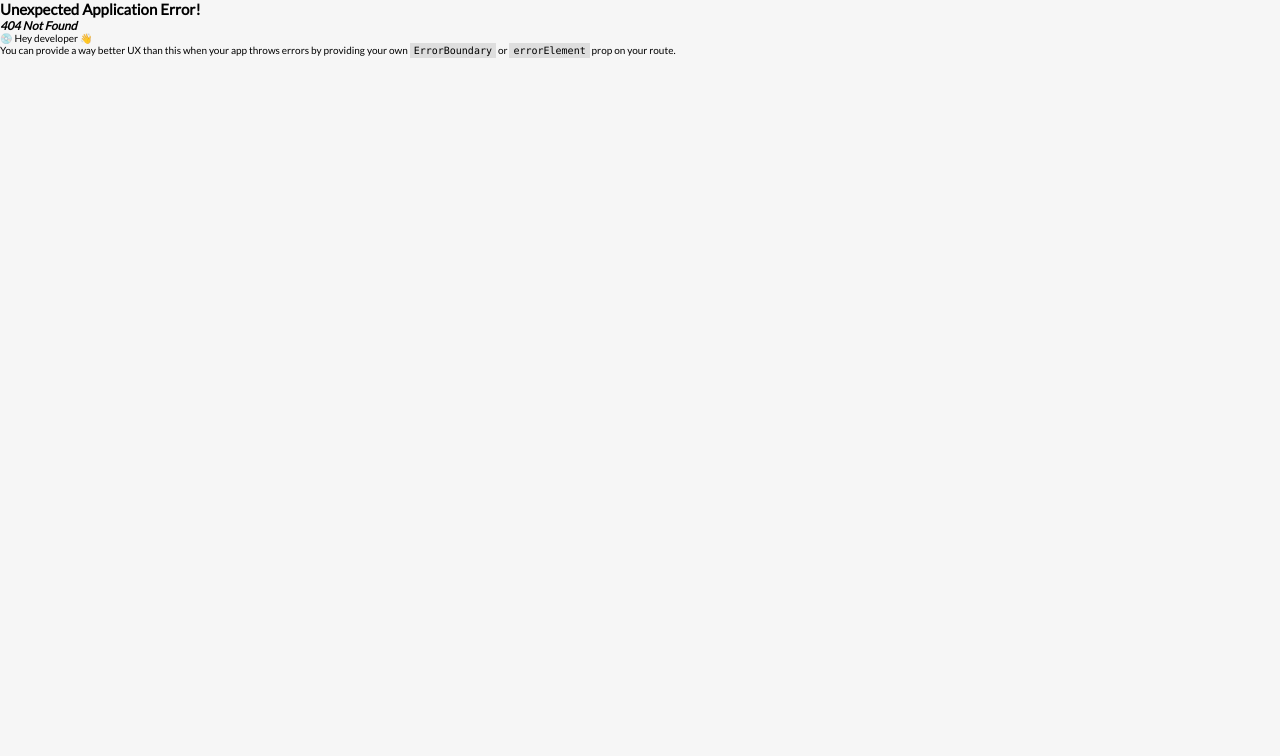
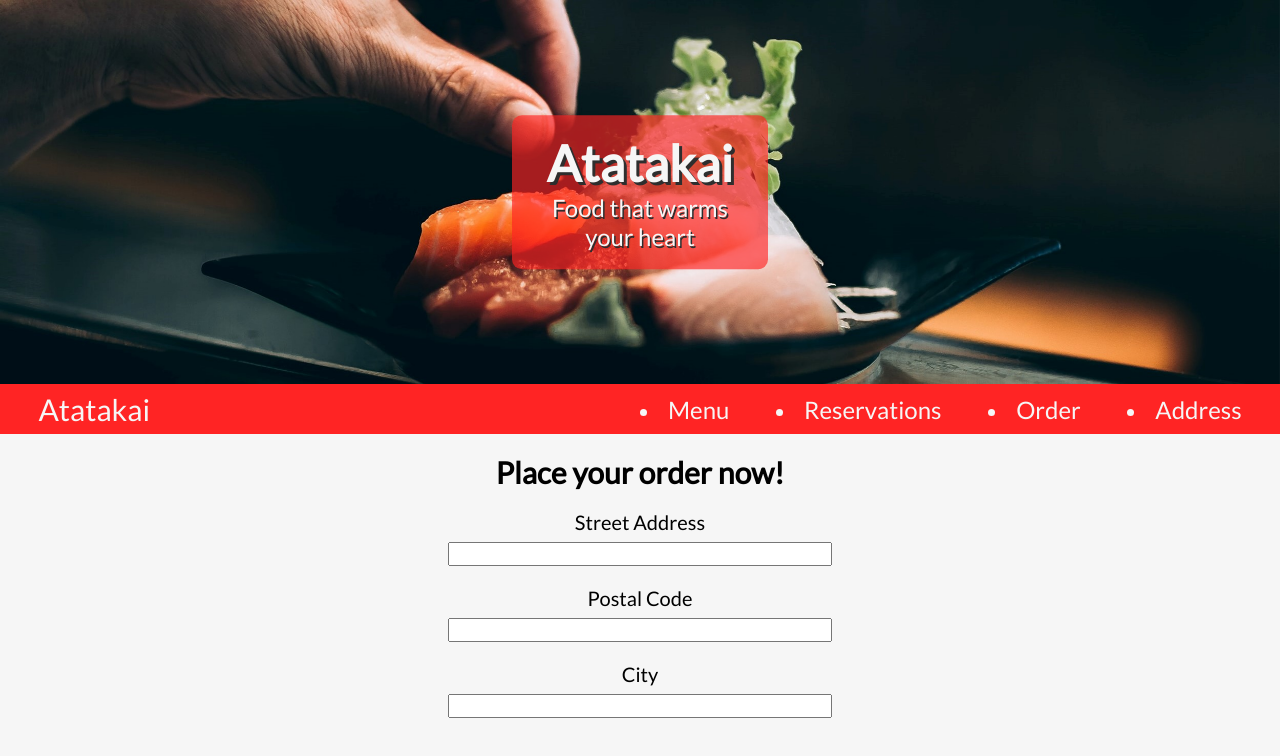
Before and after one commit to Randoraz/RestaurantApp, a React (Create React App) app: page /order in a window 1280 px wide. Before the commit this address had no page. Shown: the top 756 px of the page. Built offline with nearby package versions, Linux system fonts and the light colour scheme.

Commit message:
Create order page

```diff
--- a/src/features/NavBar/NavBar.js
+++ b/src/features/NavBar/NavBar.js
@@ -14,7 +14,7 @@ export const NavBar = () => {
                     <a href="#reservations" className="header-link">Reservations</a>
                 </li>
                 <li className="navbar-list">
-                    <a href="#order" className="header-link">Order</a>
+                    <Link to="order" className="header-link">Order</Link>
                 </li>
                 <li className="navbar-list">
                     <Link to={"address"} className="header-link">Address</Link>
--- /dev/null
+++ b/src/routes/Order/Order.css
@@ -0,0 +1,20 @@
+.order {
+    text-align: center;
+}
+
+.order h2 {
+    font-size: 3rem;
+    margin: 2rem auto;
+}
+
+.order input {
+    margin-bottom: 2rem;
+    height: 2.4rem;
+    width: 30%;
+}
+
+.order label {
+    margin-bottom: 0.8rem;
+    display: inline-block;
+    font-size: 2rem;
+}
--- /dev/null
+++ b/src/routes/Order/Order.js
@@ -0,0 +1,27 @@
+import React from "react";
+import './Order.css';
+
+export const Order = () => {
+    return (
+        <div className="order">
+            <h2>Place your order now!</h2>
+            <form>
+                <label for="street-address">Street Address</label>
+                <br></br>
+                <input id="street-address" type="text"></input>
+                <br></br>
+
+                <label for="postal-code">Postal Code</label>
+                <br></br>
+                <input id="postal-code" type="number"></input>
+                <br></br>
+
+                <label for="city">City</label>
+                <br></br>
+                <input id="city" type="text"></input>
+            </form>
+        </div>
+    );
+};
+
+export default Order;
```
Also changed, not shown: src/index.js (+6 -1 lines).
